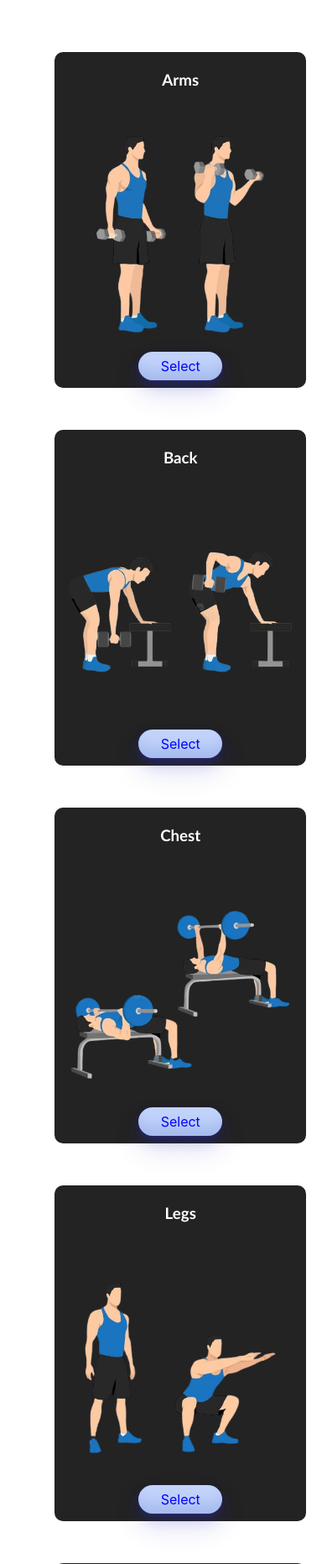
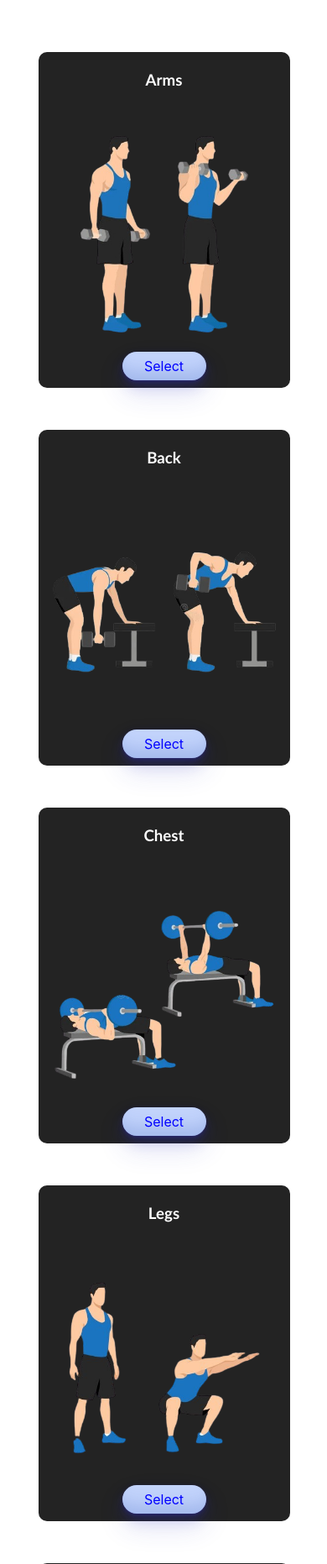
Before and after one commit to LinkBroken/D-Fitness, a Python web app: template templates/trainer/trainer.html in a window 390 px wide. Shown: the part 310-2173 px from the top of the page at 84% size. Run offline with Jinja, Linux system fonts and the light colour scheme; the template is opened without the code that fills it, so the values that code supplies are empty; some libraries are stand-ins or nearby versions.

Commit message:
Update train.css

```diff
--- a/static/css/train.css
+++ b/static/css/train.css
@@ -26,7 +26,7 @@ h4 {
     border-radius: 10px;
     display: flex;
     flex-direction: column;
-    margin-left: 30px;
+    margin-left: 10px;
 }
 
 .muscle-groups > div > h3 {
@@ -83,6 +83,8 @@ h4 {
         grid-template-columns: 250px 250px;
         align-items: center;
         justify-content: space-evenly;
+        overflow-x: hidden;
+        width: 90%;
 }
         }
 @media only screen and (max-width: 1000px) {
@@ -94,6 +96,8 @@ h4 {
             display: flex;
             flex-direction: column;
             align-items: center;
+            overflow-x: hidden;
+            width: 90%;
         }
 
     }
```
